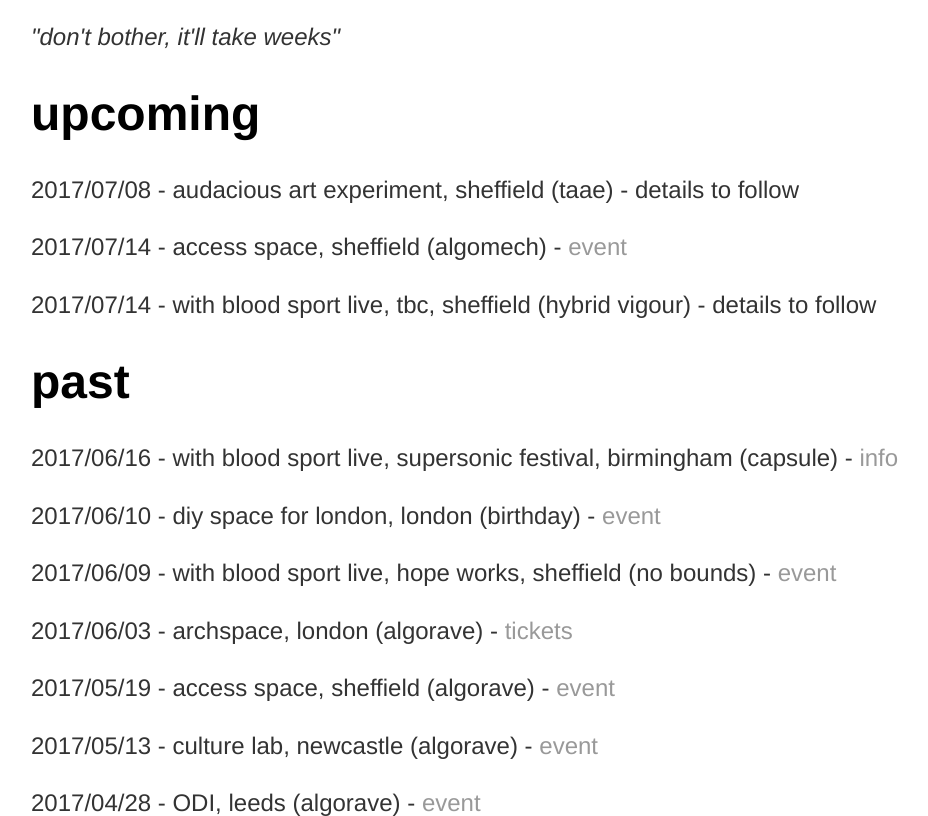
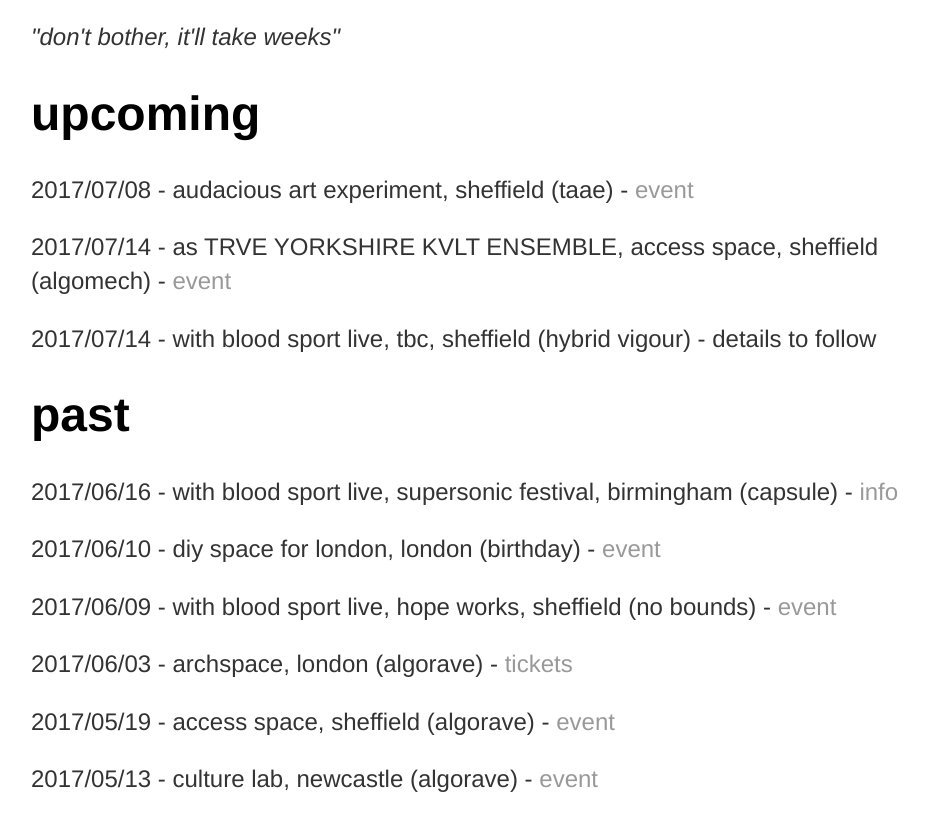
Before and after one commit to heavy-lifting/heavy-lifting.github.io, a Jekyll site: the page built from index.html, in a window 1280 px wide and 900 px high, scrolled down 878 px, cut to the strip 84-900 px from the top of the window. Shown: the whole strip, without its empty margins (161-1089 px from the left). Built offline with Jekyll 4.4.1, drawn with Linux system fonts in a browser that asks for light colours.

Commit message:
Update index.html

```diff
--- a/index.html
+++ b/index.html
@@ -19,8 +19,8 @@ or/heavy_lifting.jpg' width="891" height="668" style="vertical-align:middle" alt
 
 <div class="upcoming"> <!-- DON'T FORGET TO UPDATE THE 'SHOWS' PAGE TOO-->
 	<h1>upcoming</h1>
-	<p>2017/07/08 - audacious art experiment, sheffield (taae) - details to follow</p>
-	<p>2017/07/14 - access space, sheffield (algomech) - <a href="https://www.facebook.com/events/1864202203829124/" target="_blank">event</a></p>
+	<p>2017/07/08 - audacious art experiment, sheffield (taae) - <a href="https://www.facebook.com/events/642141542649725/" target="_blank">event</a></p>
+	<p>2017/07/14 - as TRVE YORKSHIRE KVLT ENSEMBLE, access space, sheffield (algomech) - <a href="https://www.facebook.com/events/1864202203829124/" target="_blank">event</a></p>
 	<p>2017/07/14 - with blood sport live, tbc, sheffield (hybrid vigour) - details to follow</p>
 
 </div><!-- /.blurb -->
```
